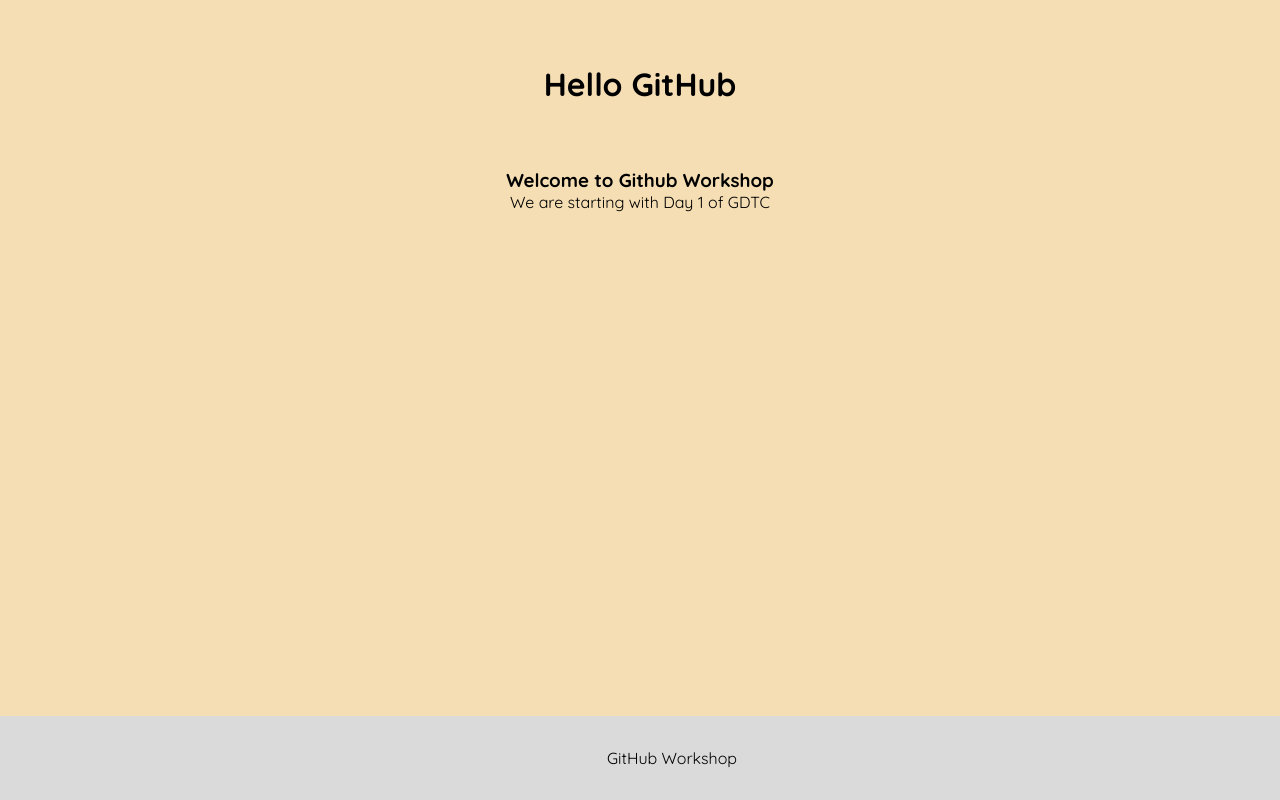
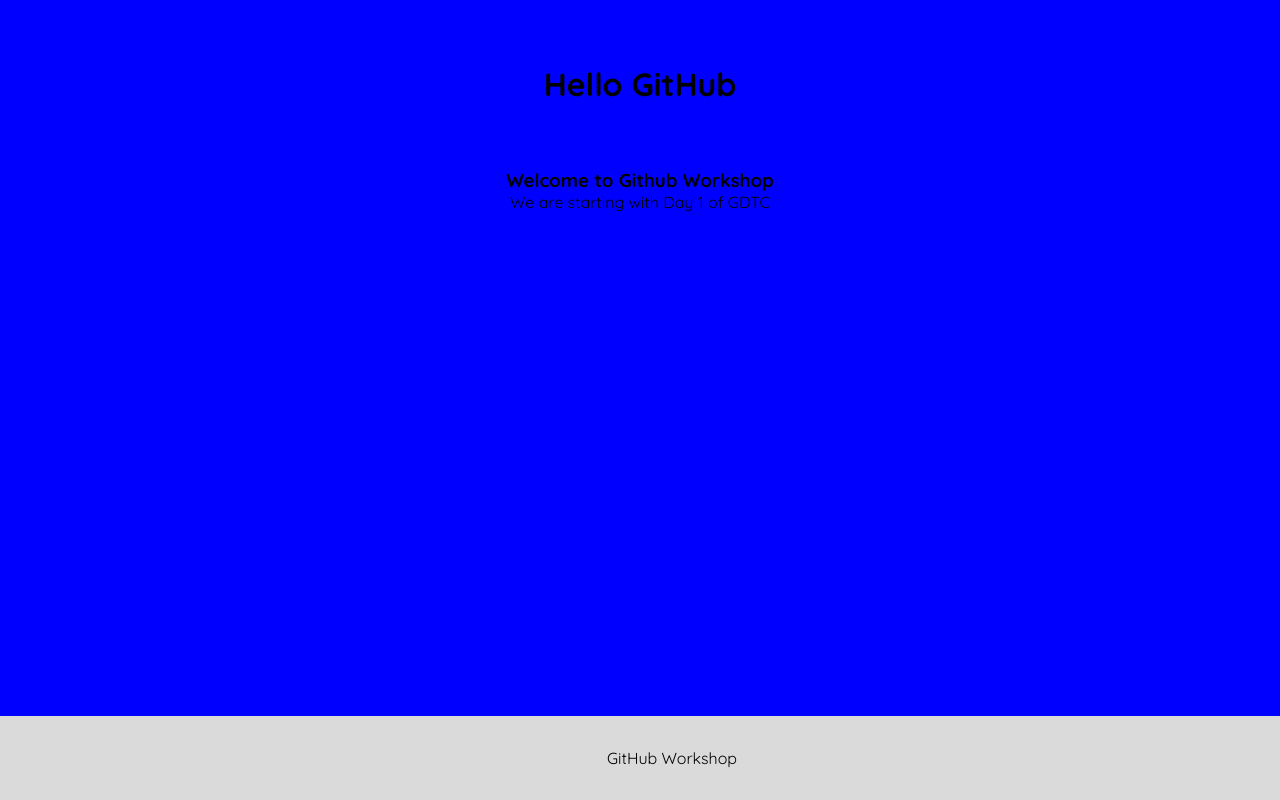
Before and after one commit to ajaysinghoneplus/gdtcDay1, a plain HTML site: page index.html in a window 1280 px wide. Drawn offline with Linux system fonts and the light colour scheme.

Commit message:
changed the bg color to blue

```diff
--- a/index.html
+++ b/index.html
@@ -19,7 +19,7 @@
             display: grid;
             place-content: center;
             text-align: center;
-            background-color: wheat;
+            background-color: blue;
         }
 
         h1 {
```
